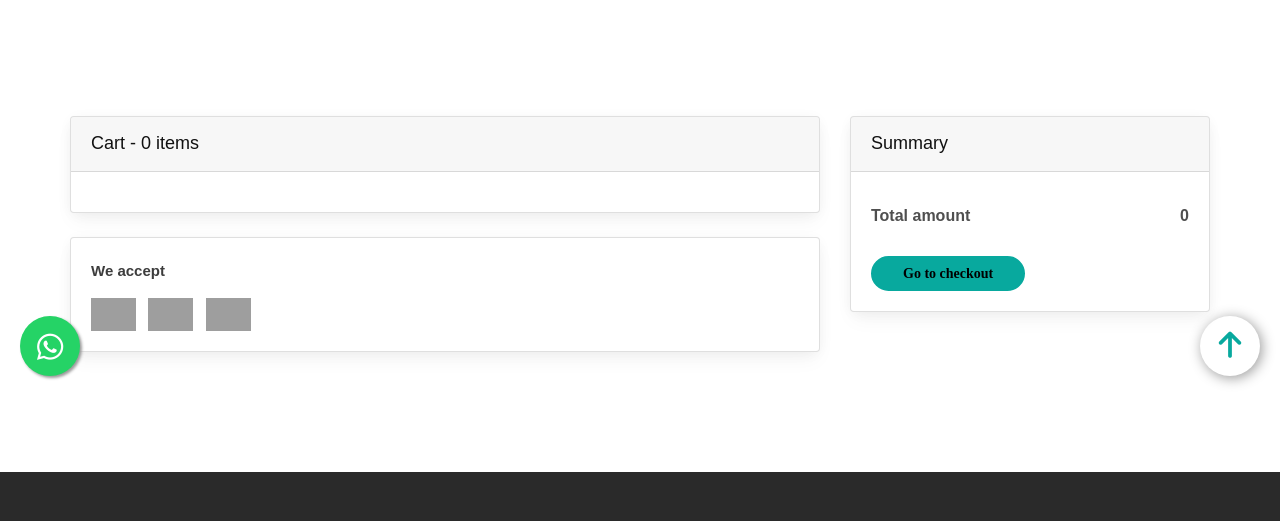
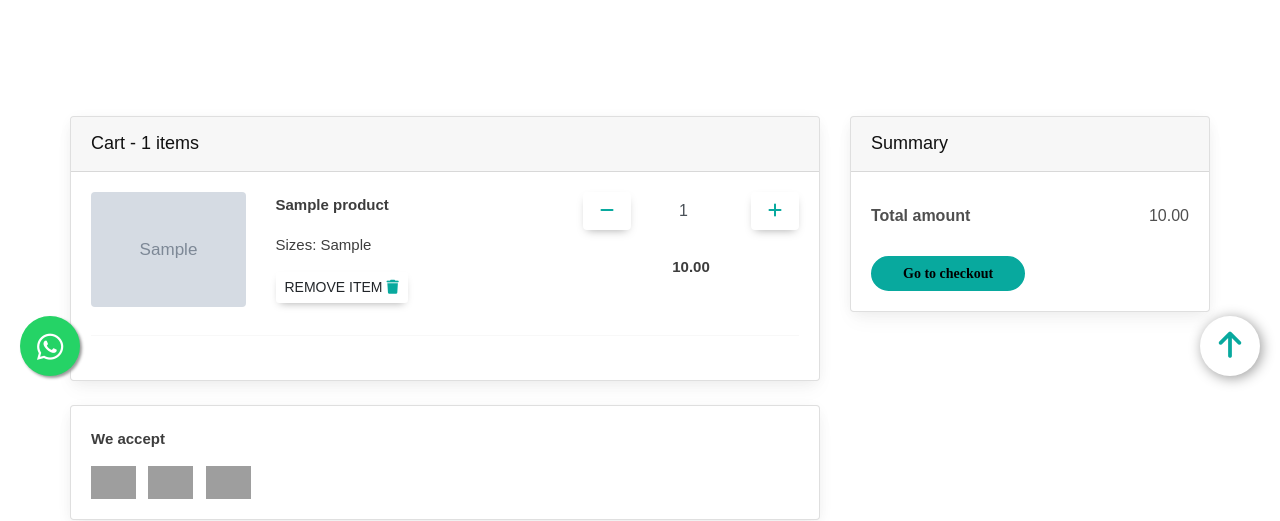
Before and after one commit to hammad-44/tradationiaa, a Django app: page /cart in a window 1280 px wide. Shown: the part 404-925 px from the top of the page. Run offline with Django 3.2, Linux system fonts and the light colour scheme; a user stored in the database is signed in; tables that the repository leaves empty hold one stand-in row (values such as "Sample post"); grey boxes marked "Sample" are stand-in pictures; parts of the project's set-up code (start-up, migrations or seed data) failed here and were passed over; some libraries are stand-ins or nearby versions; some web fonts are replaced; grey boxes are pictures that could not be loaded.

Commit message:
Fixed Cart

```diff
--- a/ecom/views.py
+++ b/ecom/views.py
@@ -1,6 +1,5 @@
-from django.shortcuts import render,redirect
+from django.shortcuts import render,redirect,get_object_or_404
 from . import models
-from django.http import HttpResponseRedirect
 from django.contrib.auth.models import User
 from django.contrib.auth.models import Group
 from django.contrib.auth.decorators import login_required,user_passes_test
@@ -8,7 +7,7 @@ from django.contrib import messages
 from django.contrib.auth  import authenticate,  login, logout
 from django.contrib.auth.password_validation import validate_password
 from django.core.exceptions import ValidationError
-
+from django.http import JsonResponse
 
 def home_view(request):
     products=models.Product.objects.all()
@@ -135,95 +134,123 @@ def search_view(request):
     return render(request,'ecom/index.html',{'products':products,'word':word,'product_count_in_cart':product_count_in_cart})
 
 
-# any one can add product to cart, no need of signin
-def add_to_cart_view(request,pk):
-    products=models.Product.objects.all()
+def add_to_cart_view(request, pk):
+    if not request.user.is_authenticated:
+        return redirect('/signin')
+    try:
+        product = get_object_or_404(models.Product, id=pk)
+    except models.Product.DoesNotExist:
+        return JsonResponse({'error': 'Product not found'}, status=404)
 
-    #for cart counter, fetching products ids added by customer from cookies
-    if 'product_ids' in request.COOKIES:
-        product_ids = request.COOKIES['product_ids']
-        counter=product_ids.split('|')
-        product_count_in_cart=len(set(counter))
-    else:
-        product_count_in_cart=1
+    # Check if the item is already in the cart
+    if models.CartItem .objects.filter(user=request.user, product=product).exists():
+        return JsonResponse({'message': 'Product already in the cart'})
 
-    response = render(request, 'ecom/index.html',{'products':products,'product_count_in_cart':product_count_in_cart})
+    # Add the item to the cart
+    models.CartItem.objects.create(user=request.user, product=product)
 
-    #adding product id to cookies
-    if 'product_ids' in request.COOKIES:
-        product_ids = request.COOKIES['product_ids']
-        if product_ids=="":
-            product_ids=str(pk)
-        else:
-            product_ids=product_ids+"|"+str(pk)
-        response.set_cookie('product_ids', product_ids)
-    else:
-        response.set_cookie('product_ids', pk)
+    response_data = {
+        'message': f'{product.name} added to cart successfully!',
+    }
 
-    product=models.Product.objects.get(id=pk)
-    messages.info(request, product.name + ' added to cart successfully!')
-    return response
+    return JsonResponse(response_data)
+# def add_to_cart_view(request,pk):
+#     products=models.Product.objects.all()
 
+#     #for cart counter, fetching products ids added by customer from cookies
+#     if 'product_ids' in request.COOKIES:
+#         product_ids = request.COOKIES['product_ids']
+#         counter=product_ids.split('|')
+#         product_count_in_cart=len(set(counter))
+#     else:
+#         product_count_in_cart=1
 
+#     response = render(request, 'ecom/index.html',{'products':products,'product_count_in_cart':product_count_in_cart})
 
-# for checkout of cart
+#     #adding product id to cookies
+#     if 'product_ids' in request.COOKIES:
+#         product_ids = request.COOKIES['product_ids']
+#         if product_ids=="":
+#             product_ids=str(pk)
+#         else:
+#             product_ids=product_ids+"|"+str(pk)
+#         response.set_cookie('product_ids', product_ids)
+#     else:
+#         response.set_cookie('product_ids', pk)
+
+#     product=models.Product.objects.get(id=pk)
+#     messages.info(request, product.name + ' added to cart successfully!')
+#     return response
+
+@login_required
 def cart_view(request):
-    #for cart counter
-    if 'product_ids' in request.COOKIES:
-        product_ids = request.COOKIES['product_ids']
-        counter=product_ids.split('|')
-        product_count_in_cart=len(set(counter))
-    else:
-        product_count_in_cart=0
+    # Retrieve the CartItem objects for the current user
+    cart_items = models.CartItem.objects.filter(user=request.user)
 
-    # fetching product details from db whose id is present in cookie
-    products=None
-    total=0
-    if 'product_ids' in request.COOKIES:
-        product_ids = request.COOKIES['product_ids']
-        if product_ids != "":
-            product_id_in_cart=product_ids.split('|')
-            products=models.Product.objects.all().filter(id__in = product_id_in_cart)
+    # Get the product IDs from CartItem objects
+    product_ids = [item.product_id for item in cart_items]
 
-            #for total price shown in cart
-            for p in products:
-                total=total+p.price
-    return render(request,'ecom/cart.html',{'products':products,'total':total,'product_count_in_cart':product_count_in_cart})
+    # Retrieve the actual Product objects corresponding to the product IDs
+    products = models.Product.objects.filter(id__in=product_ids)
 
+    # Calculate the total price
+    total = sum(item.product.price for item in cart_items)
+
+    # Count the number of items in the cart
+    cart_item_count = cart_items.count()
+
+    return render(request, 'ecom/cart.html', {'cart_items': cart_items, 'products': products, 'total': total, 'cart_item_count': cart_item_count})
 
 def remove_from_cart_view(request,pk):
-    #for counter in cart
-    if 'product_ids' in request.COOKIES:
-        product_ids = request.COOKIES['product_ids']
-        counter=product_ids.split('|')
-        product_count_in_cart=len(set(counter))
-    else:
-        product_count_in_cart=0
+    cart_item = get_object_or_404(models.CartItem, user=request.user, product_id=pk)
 
-    # removing product id from cookie
-    total=0
-    if 'product_ids' in request.COOKIES:
-        product_ids = request.COOKIES['product_ids']
-        product_id_in_cart=product_ids.split('|')
-        product_id_in_cart=list(set(product_id_in_cart))
-        product_id_in_cart.remove(str(pk))
-        products=models.Product.objects.all().filter(id__in = product_id_in_cart)
-        #for total price shown in cart after removing product
-        for p in products:
-            total=total+p.price
+    cart_item.delete()
 
-        #  for update coookie value after removing product id in cart
-        value=""
-        for i in range(len(product_id_in_cart)):
-            if i==0:
-                value=value+product_id_in_cart[0]
-            else:
-                value=value+"|"+product_id_in_cart[i]
-        response = render(request, 'ecom/cart.html',{'products':products,'total':total,'product_count_in_cart':product_count_in_cart})
-        if value=="":
-            response.delete_cookie('product_ids')
-        response.set_cookie('product_ids',value)
-        return response
+    total = sum(item.product.price for item in models.CartItem.objects.filter(user=request.user))
+
+    cart_item_count = models.CartItem.objects.filter(user=request.user).count()
+  # Get the product IDs from CartItem objects
+    cart_items = models.CartItem.objects.filter(user=request.user)
+    product_ids = [item.product_id for item in cart_items]
+
+    # Retrieve the actual Product objects corresponding to the product IDs
+    products = models.Product.objects.filter(id__in=product_ids)
+
+    return render(request, 'ecom/cart.html', {'products': products,'total': total, 'cart_item_count': cart_item_count})
+
+# def remove_from_cart_view(request,pk):
+#     #for counter in cart
+#     if 'product_ids' in request.COOKIES:
+#         product_ids = request.COOKIES['product_ids']
+#         counter=product_ids.split('|')
+#         product_count_in_cart=len(set(counter))
+#     else:
+#         product_count_in_cart=0
+
+#     # removing product id from cookie
+#     total=0
+#     if 'product_ids' in request.COOKIES:
+#         product_ids = request.COOKIES['product_ids']
+#         product_id_in_cart=product_ids.split('|')
+#         product_id_in_cart=list(set(product_id_in_cart))
+#         product_id_in_cart.remove(str(pk))
+#         products=models.Product.objects.all().filter(id__in = product_id_in_cart)
+#         #for total price shown in cart after removing product
+#         for p in products:
+#             total=total+p.price
+
+#         #  for update coookie value after removing product id in cart
+#         value=""
+#         for i in range(len(product_id_in_cart)):
+#             if i==0:
+#                 value=value+product_id_in_cart[0]
+#             else:
+#                 value=value+"|"+product_id_in_cart[i]
+#         response = render(request, 'ecom/cart.html',{'products':products,'total':total,'product_count_in_cart':product_count_in_cart})
+#         if value=="":
+#             response.delete_cookie('product_ids')
+#         response.set_cookie('product_ids',value)
+#         return response
 
 def checkout(request):
     return render(request,'ecom/checkout.html')
--- a/ecommerce/settings.py
+++ b/ecommerce/settings.py
@@ -147,5 +147,5 @@ STATICFILES_DIRS = [
 MEDIA_ROOT=os.path.join(BASE_DIR,'media')
 
 
-
+LOGIN_URL = '/signin'
 LOGIN_REDIRECT_URL='/'
--- a/templates/ecom/cart.html
+++ b/templates/ecom/cart.html
@@ -30,7 +30,7 @@
       <div class="col-md-8">
         <div class="card mb-4 overflow-auto">
           <div class="card-header py-3">
-            <h5 class="mb-0">Cart - {{product_count_in_cart}} items</h5>
+            <h5 class="mb-0">Cart - {{cart_item_count}} items</h5>
           </div>
           <div class="card-body">
             <!-- Single item -->
--- a/templates/ecom/homebase.html
+++ b/templates/ecom/homebase.html
@@ -25,7 +25,7 @@
   <link rel="stylesheet" href="{% static 'css/owl.carousel.min.css' %}" type="text/css">
   <link rel="stylesheet" href="{% static 'css/slicknav.min.css' %}" type="text/css">
   <link rel="stylesheet" href="{% static 'css/style.css' %}" type="text/css">
-
+  <script src="https://code.jquery.com/jquery-3.6.4.min.js"></script>
   <style>
     body {
       --sb-track-color: #e4e8ea;
@@ -761,16 +761,12 @@
     </div>
     <!-- Copyright -->
   </footer>
-
-
   <a style="border-radius:50%;" href="https://api.whatsapp.com/send?phone=923154419916" class="float" target="_blank">
     <i class="fa-brands fa-whatsapp my-float"></i>
   </a>
   <a id="goTopBtn" class="btn btn-primary-outline rounded-circle float1" href="#" role="button">
     <i class="fas fa-arrow-up"></i>
   </a>
-
-
   <script>
     $(document).ready(function () {
       var navbar = $(".navbar");
@@ -866,6 +862,55 @@ document.querySelectorAll(".plusButton").forEach(function (button) {
 document.querySelectorAll(".quantityInput").forEach(function (input) {
     updateTotal(input);
 });
+$(document).ready(function () {
+  $(".add-to-cart-btn").on("click", function (event) {
+      event.preventDefault();
+
+      // Get the CSRF token from the cookie
+      var csrftoken = getCookie('csrftoken');
+
+      var productId = $(this).data("product-id");
+
+      $.ajax({
+          type: "POST",
+          url: "/add-to-cart/" + productId + "",
+          headers: {
+              "X-CSRFToken": csrftoken
+          },
+          dataType: 'json',  // Ensure the expected response type is JSON
+          success: function (data) {
+              if (data.message) {
+                  // Update the cart count on the page without a full page reload
+                  $("#cart-count").text(data.product_count_in_cart);
+                  alert(data.message); // You might want to display this message more elegantly
+              } else {
+                  console.error("Unexpected response format:", data);
+              }
+          },
+          error: function (error) {
+            alert("Please SignIn To Add Items into Cart")
+            window.location.href = "/signin";
+          }
+      });
+  });
+});
+
+// Function to get the CSRF token from the cookie
+function getCookie(name) {
+  var cookieValue = null;
+  if (document.cookie && document.cookie !== '') {
+      var cookies = document.cookie.split(';');
+      for (var i = 0; i < cookies.length; i++) {
+          var cookie = cookies[i].trim();
+          // Does this cookie string begin with the name we want?
+          if (cookie.substring(0, name.length + 1) === (name + '=')) {
+              cookieValue = decodeURIComponent(cookie.substring(name.length + 1));
+              break;
+          }
+      }
+  }
+  return cookieValue;
+}
 
   </script>
   <script type="text/javascript" src="https://cdnjs.cloudflare.com/ajax/libs/mdb-ui-kit/7.1.0/mdb.umd.min.js"></script>
@@ -878,7 +923,6 @@ document.querySelectorAll(".quantityInput").forEach(function (input) {
   <script src="https://cdn.jsdelivr.net/npm/bootstrap@5.3.2/dist/js/bootstrap.min.js"
     integrity="sha384-BBtl+eGJRgqQAUMxJ7pMwbEyER4l1g+O15P+16Ep7Q9Q+zqX6gSbd85u4mG4QzX+"
     crossorigin="anonymous"></script>
-  <script src="https://code.jquery.com/jquery-3.5.1.slim.min.js"></script>
 </body>
 
 </html>
--- a/templates/ecom/index.html
+++ b/templates/ecom/index.html
@@ -81,7 +81,7 @@
               <p>{{ product.description|slice:":40"|safe }}</p>
             </a>
             <h6 class="mb-3"><strong>{{product.price}}</strong></h6>
-            <a href="/add-to-cart/{{ product.id }}"><button class="btn1 btn-primary">Add to Cart</button></a>
+              <button class="btn1 btn-primary add-to-cart-btn" data-product-id="{{ product.id }}">Add to Cart</button>
           </div>
         </div>
       </div>
--- a/templates/ecom/productdetails.html
+++ b/templates/ecom/productdetails.html
@@ -45,7 +45,7 @@
 
                 <div class="buttons d-flex my-5">
                     <div class="block">
-                        <button class="shadow btn1 me-4 custom-btn"><a href="/add-to-cart/{{product.id}}">Add to cart</button>
+                        <button class="shadow btn1 me-4 custom-btn add-to-cart-btn" data-product-id="{{ product.id }}">Add to cart</button>
                     </div>
                 </div>
 
```
Also changed, not shown: ecom/models.py (+6 -1 lines), ecom/migrations/0004_cartitem.py (added).
